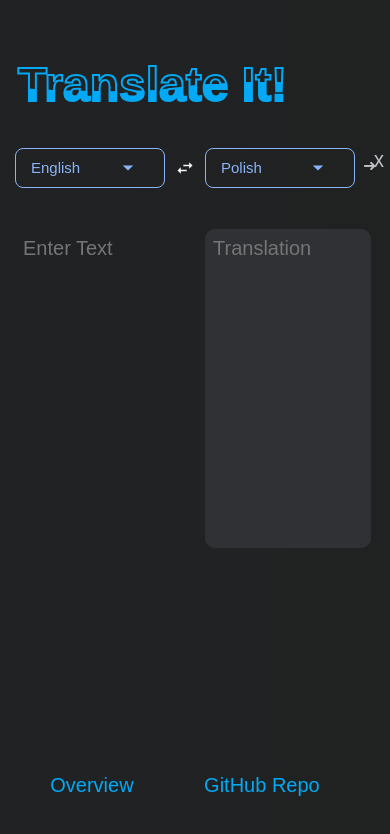
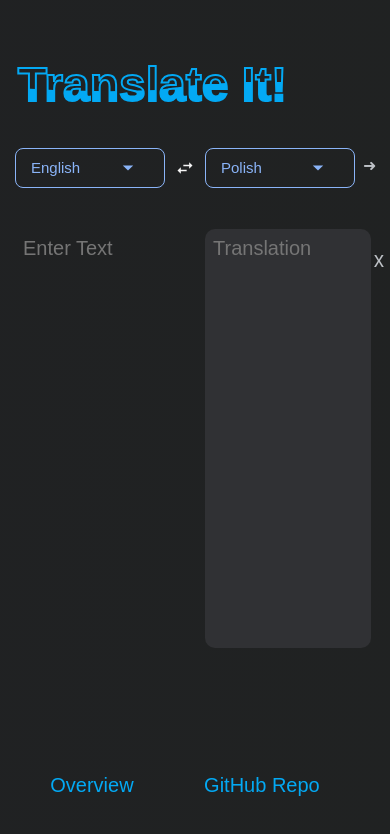
Before and after one commit to JDVasquez26/Google-translate-clone, a React (Create React App) app: page / in a window 390 px wide. Shown: the top 834 px of the page. Built offline with nearby package versions, Linux system fonts and the light colour scheme; no server answers.

Commit message:
modal dimensions

```diff
--- a/src/index.css
+++ b/src/index.css
@@ -356,7 +356,7 @@ to make it into three columns */
   .output,
   .input {
     width: 150px;
-    height: 400px;
+    height: 500px;
     font-size: 20px;
     /* background-color: red; */
   }
@@ -430,8 +430,8 @@ to make it into three columns */
   }
 
   .option-container {
-    height: 480px;
-    width:340px
+    height: 466px;
+    width: 330px;
   }
 
   .option-list ul {
@@ -466,4 +466,19 @@ to make it into three columns */
     color: #8ab4f8;
   }
 
+  /* .links {
+    display: flex;
+    flex-direction: column;
+    justify-self: space-evenly;
+    align-items: center;
+
+  }
+
+  .links a{
+    color:#03a9f4;
+    font-size: 1.25em;
+    text-decoration: none;
+    cursor: pointer;
+    font: weight 500px;
+  } */
 }
```
